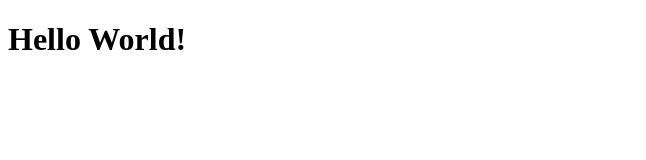
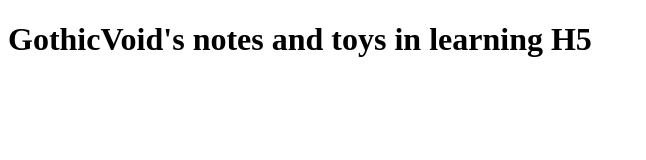
Before and after one commit to GothicVoid/LearningH5, a plain HTML site: page index.html in a window 1280 px wide. Shown: the whole page, without its empty margins (0-646 px from the left). Drawn offline with Linux system fonts and the light colour scheme.

Commit message:
style( index.html ):改成更标准的HTML文档，并添加title，修改标题

```diff
--- a/index.html
+++ b/index.html
@@ -1,4 +1,9 @@
 <!DOCTYPE HTML>
 <html>
-  <h1>Hello World!</h1>
+  <head>
+    <title>LearningH5</title>
+  </head>
+  <body>
+    <h1>GothicVoid's notes and toys in learning H5</h1>
+  </body>
 </html>
```
